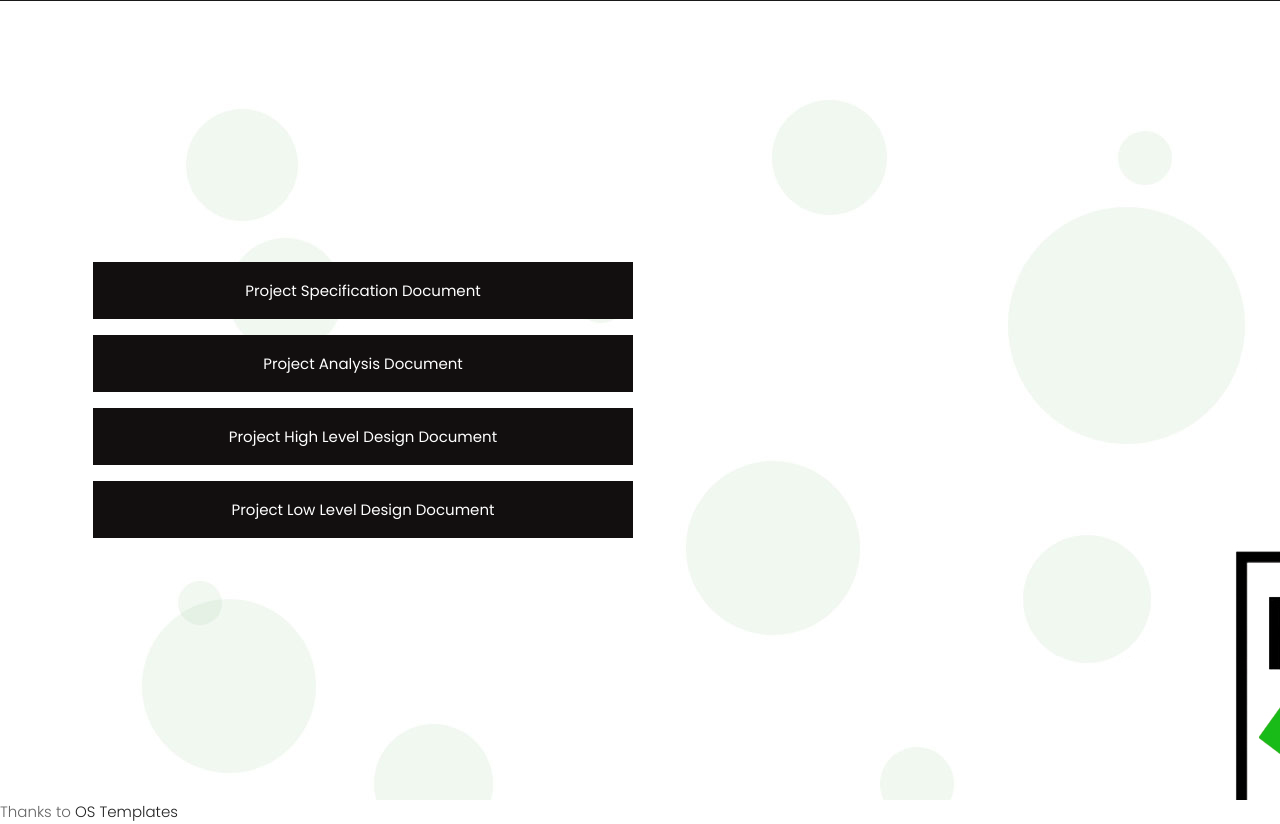
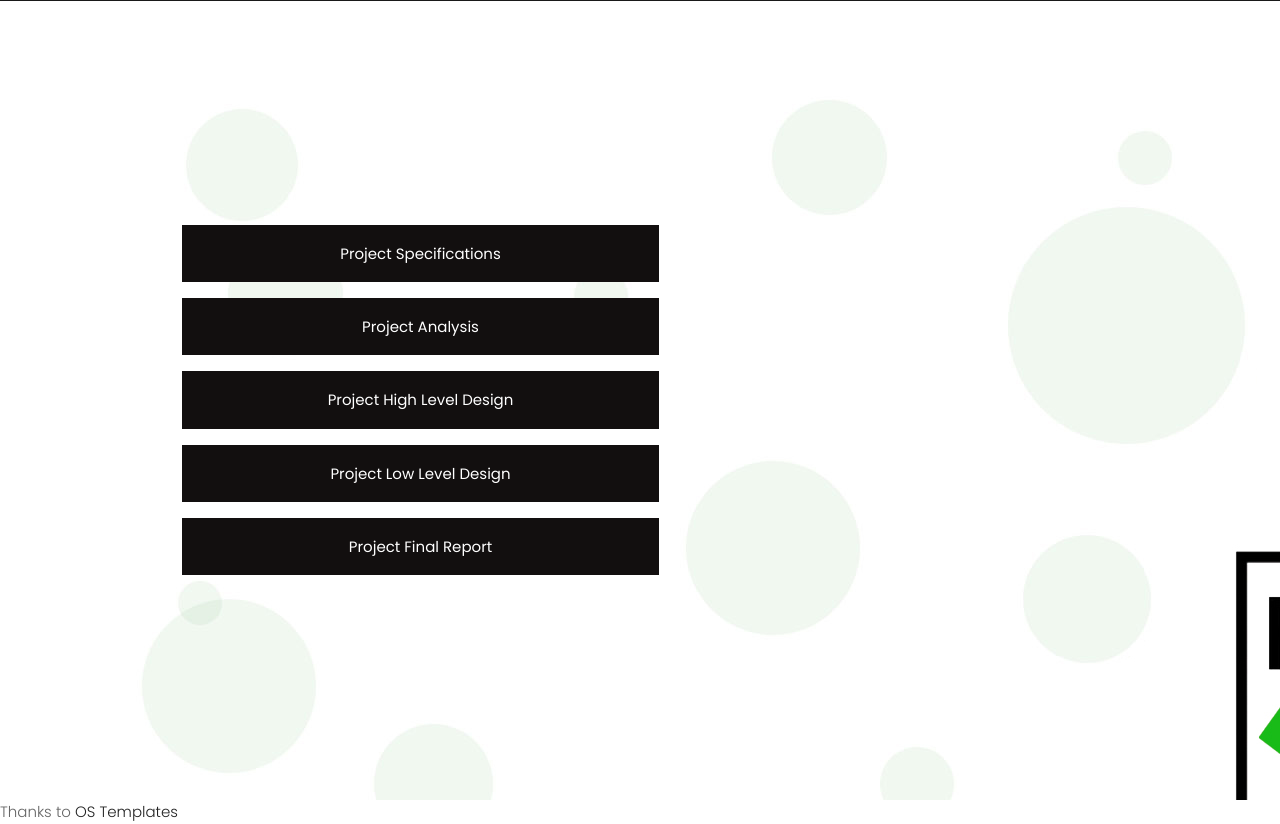
Before and after one commit to abdullahqutb/veritas_static, a Django app: page /reports in a window 1280 px wide. Shown: the part 69-893 px from the top of the page. Run offline with Django 3.2, Linux system fonts and the light colour scheme; some libraries are stand-ins or nearby versions.

Commit message:
Added the final report

```diff
--- a/main/templates/main/reports.html
+++ b/main/templates/main/reports.html
@@ -5,20 +5,23 @@
 {% block content %}
 
 <section class="slider_section h-100 p-0" style="background: url({% static 'assets/images/banner.jpg' %});">
-  <div class="container py-5 h-100">
-    <div class="row align-items-center h-100">
-      <div class="col-6">
+  <div class="container py-5 h-100 mx-5">
+    <div class="row align-items-center h-100 mx-5">
+      <div class="col-6 mx-5">
         <div>
-          <a href="{% static 'assets/reports/specs.pdf' %}" target="_blank" class="main_bt m-2 w-100 text-center">Project Specification Document</a>
+          <a href="{% static 'assets/reports/specs.pdf' %}" target="_blank" class="main_bt m-2 w-100 text-center">Project Specifications</a>
         </div>
         <div>
-          <a href="{% static 'assets/reports/analysis.pdf' %}" target="_blank" class="main_bt m-2 w-100 text-center">Project Analysis Document</a>
+          <a href="{% static 'assets/reports/analysis.pdf' %}" target="_blank" class="main_bt m-2 w-100 text-center">Project Analysis</a>
         </div>
         <div>
-          <a href="{% static 'assets/reports/hld.pdf' %}" target="_blank" class="main_bt m-2 w-100 text-center">Project High Level Design Document</a>
+          <a href="{% static 'assets/reports/hld.pdf' %}" target="_blank" class="main_bt m-2 w-100 text-center">Project High Level Design</a>
         </div>
         <div>
-          <a href="{% static 'assets/reports/lld.pdf' %}" target="_blank" class="main_bt m-2 w-100 text-center">Project Low Level Design Document</a>
+          <a href="{% static 'assets/reports/lld.pdf' %}" target="_blank" class="main_bt m-2 w-100 text-center">Project Low Level Design</a>
+        </div>
+        <div>
+          <a href="{% static 'assets/reports/final.pdf' %}" target="_blank" class="main_bt m-2 w-100 text-center">Project Final Report</a>
         </div>
       </div>
     </div>
```
Also changed, not shown: db.sqlite3, 1 other file.
